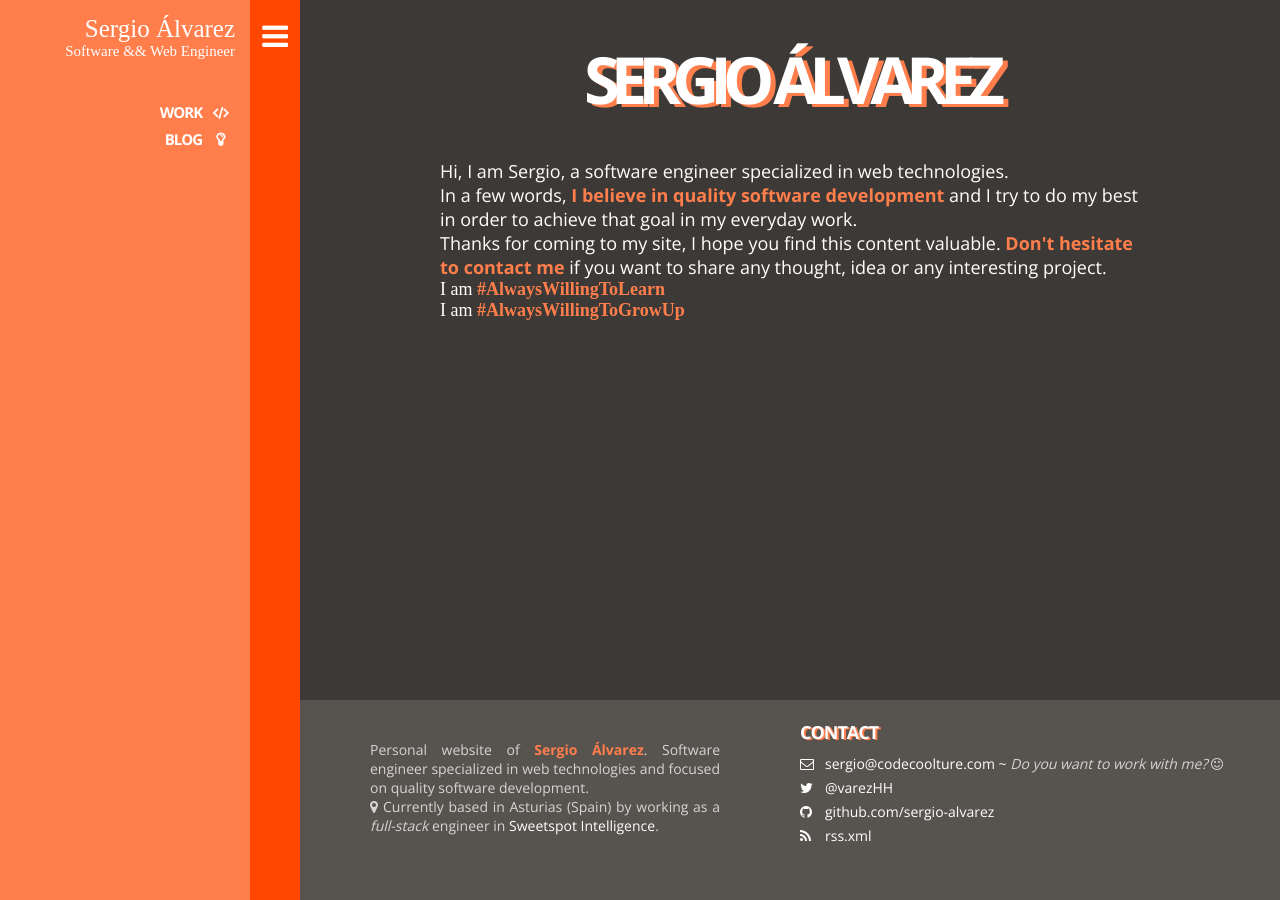
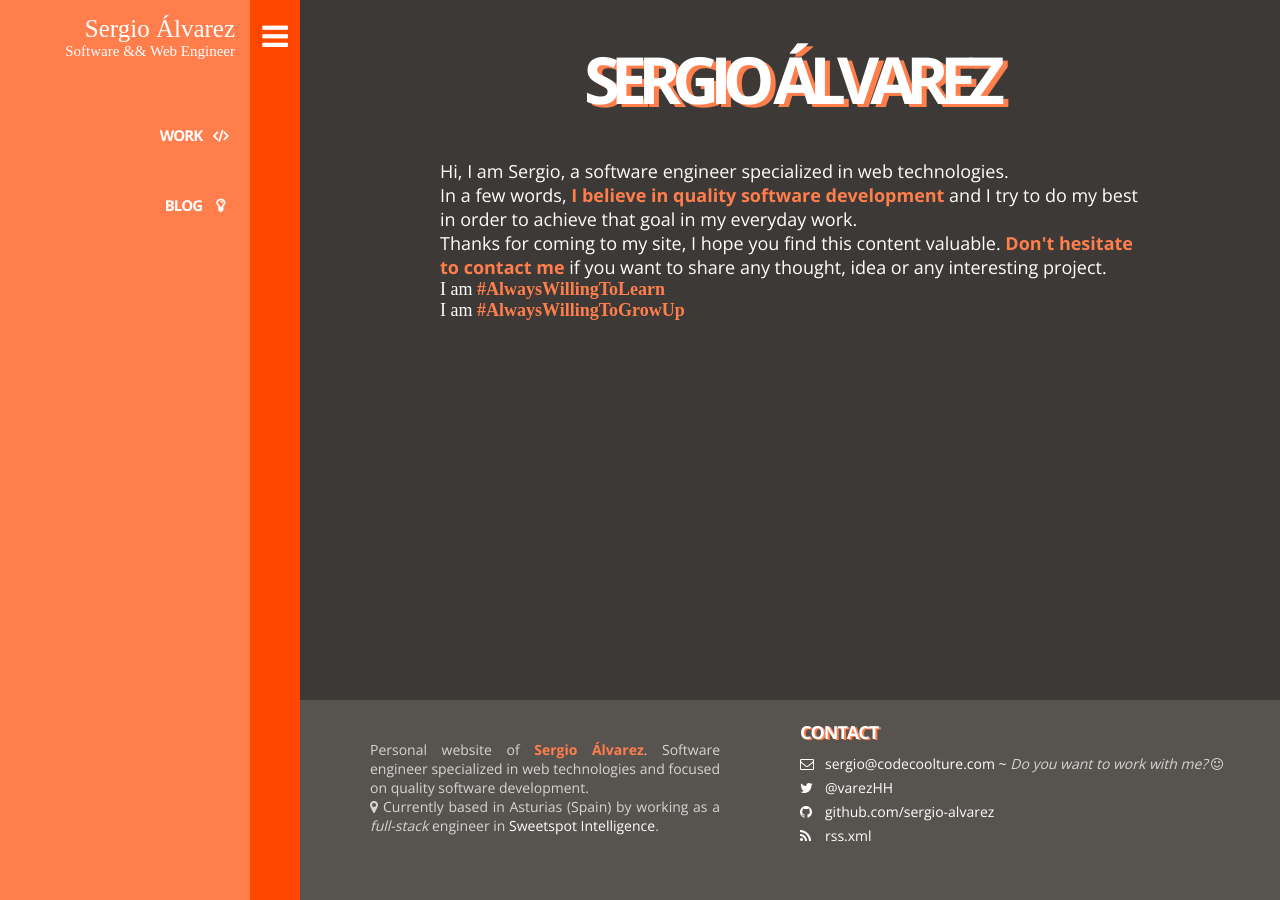
Before and after one commit to sergioalvz/sergioalvz.github.io, a Jekyll site: the page built from index.html, in a window 1280 px wide. Built offline with Jekyll 4.4.1, drawn with Linux system fonts in a browser that asks for light colours; nearby versions of some CDN libraries; some web fonts are replaced; Markdown is read by kramdown in place of the engine named in the settings.

Commit message:
Increment the line height for the menu items

```diff
--- a/_sass/_sidebar.scss
+++ b/_sass/_sidebar.scss
@@ -33,11 +33,13 @@
       li {
         font-family: $sans-serif-font-family;
         list-style-type: none;
-        padding-right: 15px;
-        line-height: 25px;
+        line-height: 70px;
         letter-spacing: -1px;
 
         a, a:link, a:visited {
+          padding-right: 15px;
+          display: block;
+          width: calc(100% - 15px);
           color: $white;
           font-size: 15px;
           font-weight: 700;
@@ -45,13 +47,17 @@
           text-transform: uppercase;
 
           &:hover {
-            color: $primary-color;
+            background-color: $secondary-color;
           }
 
           &, i {
             font-weight: 700;
           }
         }
+
+        @include respond(all-phones){
+          background-color: $secondary-color;
+        }
       }
     }
   }
```
